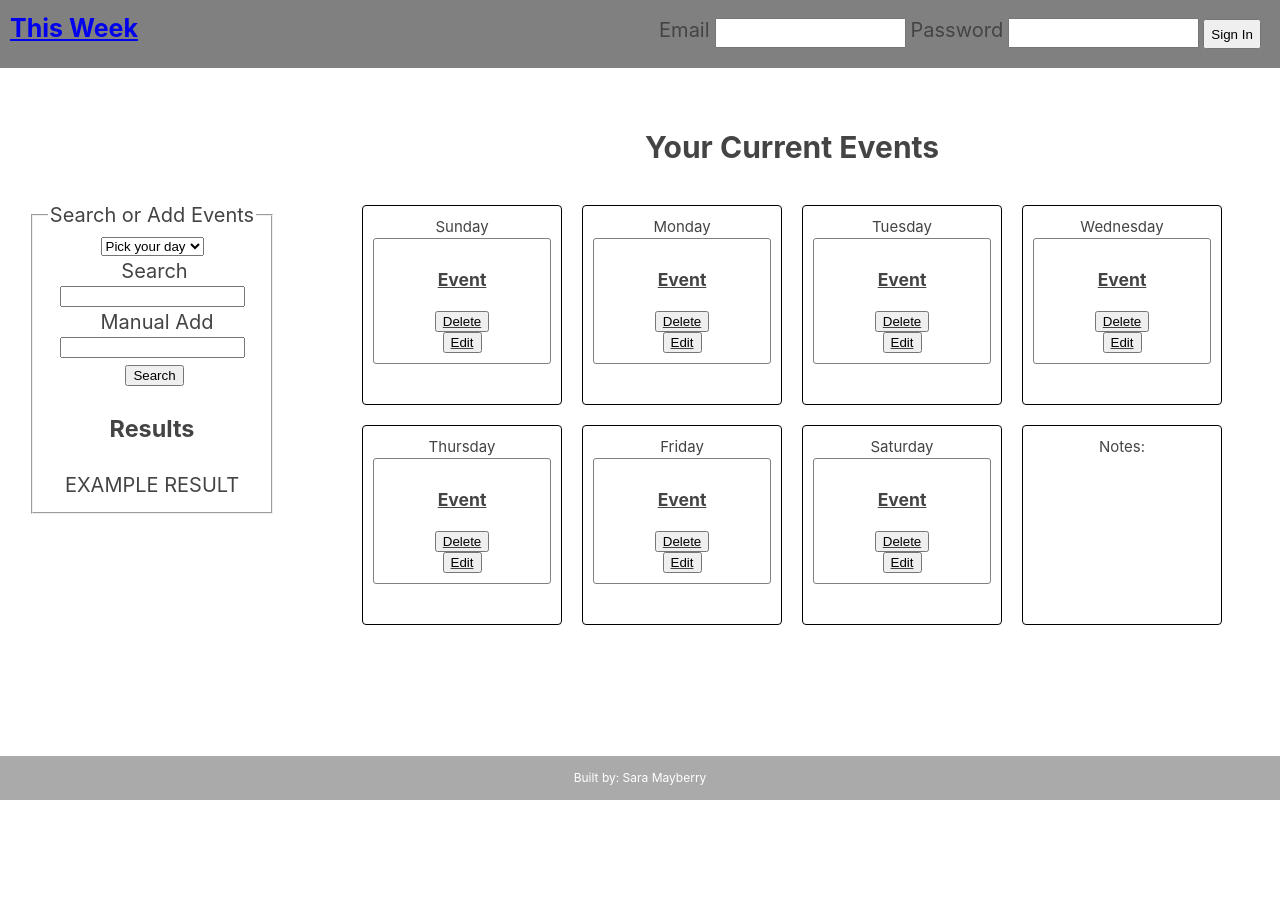
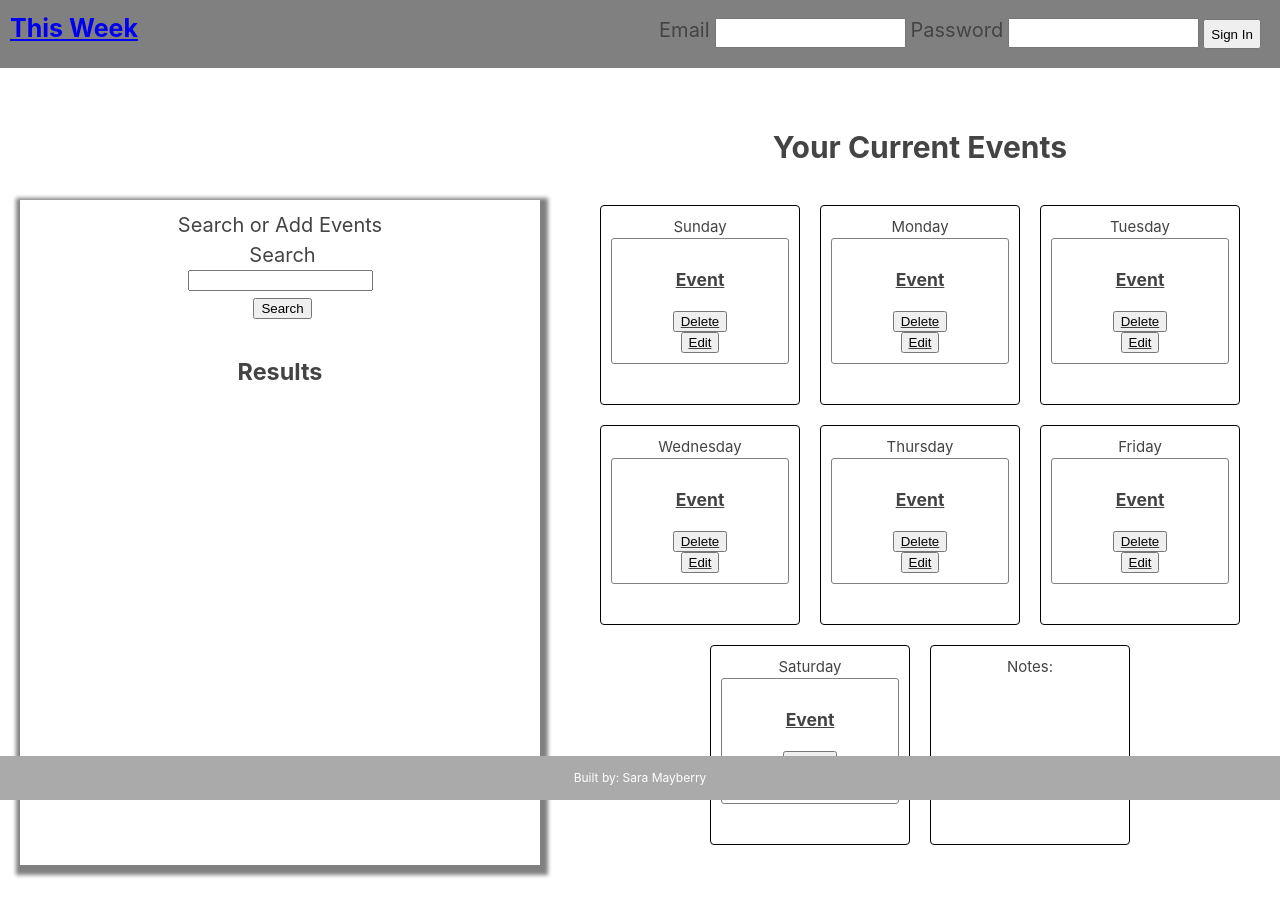
Before and after one commit to bahitssara/Just-Go, a React (Create React App) app: page /events in a window 1280 px wide. Shown: the top 916 px of the page. Before the commit the page ends 800 px from the top, so only its background shows below. Built offline with nearby package versions, Linux system fonts and the light colour scheme; the HTML template or start-up script is replaced by a standard one.

Commit message:
search/post-work

```diff
--- a/package.json
+++ b/package.json
@@ -4,6 +4,7 @@
   "private": true,
   "dependencies": {
     "browser-router": "^0.2.0",
+    "date-fns": "^1.30.1",
     "jwt-decode": "^2.2.0",
     "react": "^16.8.6",
     "react-dom": "^16.8.6",
--- /dev/null
+++ b/src/AddEvent/AddEvent.js
@@ -0,0 +1,19 @@
+import React from 'react'
+import { format } from 'date-fns'
+import './AddEvent.css'
+
+export default function AddEvent(props) {
+    return(
+        <section className='add-event-page'>
+            <form className='add-event-form' onSubmit={(e) => props.onAddEvent(e)}>
+                <input type='hidden' id='weekday' name='weekday' value={format(props.weekday, 'dddd')} />
+                <input type='hidden' id='title' name='title' value={props.title} />
+                <input type='hidden' id='event_url' name='event_url' value={props.event_url} />
+                <input type='hidden' id='event' name='event' value={props.event} />
+                <input type='hidden' id='event_date' name='event_date' value={props.event_date} />
+                <input type='hidden' id='event_img' name='event_img' value={props.event_img} />
+                <button type='submit' className='add-event-button'>Add Event</button>
+            </form>
+        </section>
+    )
+}
--- a/src/LoginForm/LoginForm.js
+++ b/src/LoginForm/LoginForm.js
@@ -102,7 +102,7 @@ class LoginForm extends React.Component{
                 password.value = ''
                 TokenService.saveAuthToken(res.authToken)
                 TokenService.saveUserId(res.userid)
-                window.location = '/';
+                window.location = '/events';
             })
             .catch(res => {
                 this.setState({ error: res.error })
@@ -141,8 +141,8 @@ class LoginForm extends React.Component{
                     <button type='submit'>Sign In</button>
                     <section className='demo-login-info'>
                             <h2>Demo login info:</h2>
-                            <p>Email: testuser101@email.com</p>
-                            <p>Password: Testuser101!</p>
+                            <p>Email: testuser@email.com</p>
+                            <p>Password: TestUser101!</p>
                     </section>
                     </fieldset>
                 </form>
--- a/src/SearchEvents/SearchEvents.css
+++ b/src/SearchEvents/SearchEvents.css
@@ -1,7 +1,11 @@
 .search-bar {
     display: flex;
     margin-top: 100px;
+    margin-left: 20px;
+    margin-right: 20px;
     justify-content: center;
+    flex-direction: column;
+    box-shadow: 2px 4px 4px 6px grey;
 }
 
 .search-form input, select {
@@ -9,18 +13,47 @@
   display: block;
 }
 
-@media only screen and (min-width: 320px) {
+.results {
+  overflow: scroll;
+  height: 200px;
+  width: 500px;
+  margin: auto;
+}
+
+.results-li {
+  list-style-type: none;
+  padding-left: 0;
+}
+
+.search-li-item {
+  border: 1px black solid;
+  margin: 5px;
+}
+
+.event-photo {
+  display: block;
+  margin: auto;
+}
+
+/* @media only screen and (min-width: 320px) {
 
 }
 
 @media only screen and (min-width: 725px) {
 
-}
+} */
 
 
 @media only screen and (min-width: 1000px) {
   .search-bar {
     justify-content: space-around;
     width: 50%;
+    margin-bottom: 10px;
+  }
+
+  .search-form {
+    overflow: scroll;
+    width: 500px;
+    margin: 10px;
   }
 }
--- a/src/SearchEvents/SearchEvents.js
+++ b/src/SearchEvents/SearchEvents.js
@@ -1,36 +1,128 @@
 import React from 'react';
 import './SearchEvents.css'
+import config from '../config'
+import ThisWeekContext from '../ThisWeekContext'
+import { format } from 'date-fns'
+import EventsApiService from '../services/events-api-service'
+import AddEvent from '../AddEvent/AddEvent'
 
 class SearchEvents extends React.Component{
+    constructor(props) {
+        super(props)
+        this.state = {
+            query: '',
+            searchResults: [],
+            weekday: '',
+            title: '',
+            event_url: '',
+            event: '',
+            event_date: '',
+            event_img: '',
+            user_id: ''
+        }
+        this.handleSearch = this.handleSearch.bind(this)
+    }
+
+    //Get search query value
+    updateState(ev) {
+        ev.preventDefault()
+        const value = this.input.value
+        this.setState({
+            query: value,
+        })
+        this.handleSearch(value)
+    }
+
+    //search SeatGeek API for concerts
+    handleSearch(query) {
+        const auth = config.EVENT_API_KEY;
+        const eventApiParams = `?q=${query}&client_id=${auth}`;
+        const str = config.EVENT_API + `${eventApiParams}`;
+        const url = str.replace(/ /g, '+')
+        fetch(url, {
+            method: 'GET',
+            headers: {
+                'content-type': 'application/json'
+            }
+        })
+            .then(response => {
+                if (response.ok) {
+                    return response.json();
+                }
+                throw new Error(response.statusText);
+            })
+            .then(responseJson => {
+                this.setState({
+                    searchResults: responseJson.events
+                })
+                console.log(this.state.searchResults)
+            })
+            .catch(error => {
+                console.error({ error })
+            })
+    }
+
+    handleEventSubmit = ev => {
+        ev.preventDefault();
+        this.setState({ error: null })
+        const { user_id, weekday, title, event_url, event, event_date } = ev.target
+
+        EventsApiService.postEvent({
+            user_id: user_id.value,
+            weekday: weekday.value,
+            title: title.value,
+            event_url: event_url.value,
+            event: event.value,
+            event_date: event_date.value
+        })
+            .then(() =>
+                weekday.value = '',
+                title.value = '',
+                event_url.value = '',
+                event.value = '',
+                event_date.value = '',
+            )
+            .catch(res => {
+                this.setState({ error: res.error })
+            })
+    }
+
+    static contextType = ThisWeekContext;
     render() {
+        const results = this.state.searchResults
         return(
             <section className='search-bar'>
-                    <form className='search-form'>
-                        <fieldset>
+                <form className='search-form' onSubmit={e => this.updateState(e)}>
                         <legend>Search or Add Events</legend>
-                            <select>
-                                <option value=''>Pick your day</option>
-                                <option value='Sunday'>Sunday</option>
-                                <option value='Monday'>Monday</option>
-                                <option value='Tuesday'>Tuesday</option>
-                                <option value='Wednesday'>Wednesday</option>
-                                <option value='Thursday'>Thursday</option>
-                                <option value='Friday'>Friday</option>
-                                <option value='Saturday'>Saturday</option>
-                            </select>
                         <label htmlFor='search-input'>Search
-                            <input type='text'/>
+                        <input type='text' name='search_input' id='search_input' ref={input => (this.input = input)} />
                         </label>
-                            <label htmlFor='manul-input'>Manual Add
-                            <input type='text'/>
-                            </label>
-                            <button className='search-button'>Search</button>
+                        <button type='submit' className='search-button' >Search</button>
+                </form>
                 <h3>Results</h3>
                         <div className='results'>
-                                EXAMPLE RESULT
+                            <ul className='results-li'>
+                                {results.map(event =>
+                                    <li className='search-li-item' key={event.id}>
+                                        <a href={event.url} className='event-link' rel='noopener noreferrer' target='_blank'>{event.title}</a>
+                                        {event.performers.map(photo =>
+                                        <img src={photo.image}
+                                            alt='event' className='event-photo'
+                                            key={photo.id}/>
+                                        )}
+                                        <p>Event Type:{event.type}</p>
+                                        <p>{event.venue.name}</p>
+                                        <span className='event-date'>Event Date: {format(event.datetime_local, 'ddd MM/DD/YYYY')}</span>
+
+                                        <AddEvent
+                                           title={event.title}
+                                           weekday={event.datetime_local}
+
+                                        />
+                                    </li>
+                                )}
+                             </ul>
                         </div>
-                        </fieldset>
-                    </form>
             </section>
         )
     }
--- a/src/config.js
+++ b/src/config.js
@@ -1,4 +1,6 @@
 export default {
     API_ENDPOINT: 'https://aqueous-falls-36784.herokuapp.com/',
+    EVENT_API:'https://api.seatgeek.com/2/events',
+    EVENT_API_KEY: 'MTY5MDU0NDV8MTU2MzgzODkyMy4xNw',
     TOKEN_KEY: 'this-week-client-auth-token',
 }
--- a/src/services/events-api-service.js
+++ b/src/services/events-api-service.js
@@ -9,7 +9,7 @@ const EventsApiService = {
         'content-type': 'application/json',
         'Authorization': `bearer ${TokenService.getAuthToken()}`,
       },
-      body: JSON.stringify(review)
+      body: JSON.stringify(event)
     })
       .then(res =>
         (!res.ok)
@@ -20,4 +20,4 @@ const EventsApiService = {
   }
 }
 
-export default BeveragesApiService;
+export default EventsApiService;
```
Also changed, not shown: src/AddEvent/AddEvent.css (added), 2 other files (tests, documents, lock files or other folders). Lines whose indentation alone changed are shown as unchanged.
